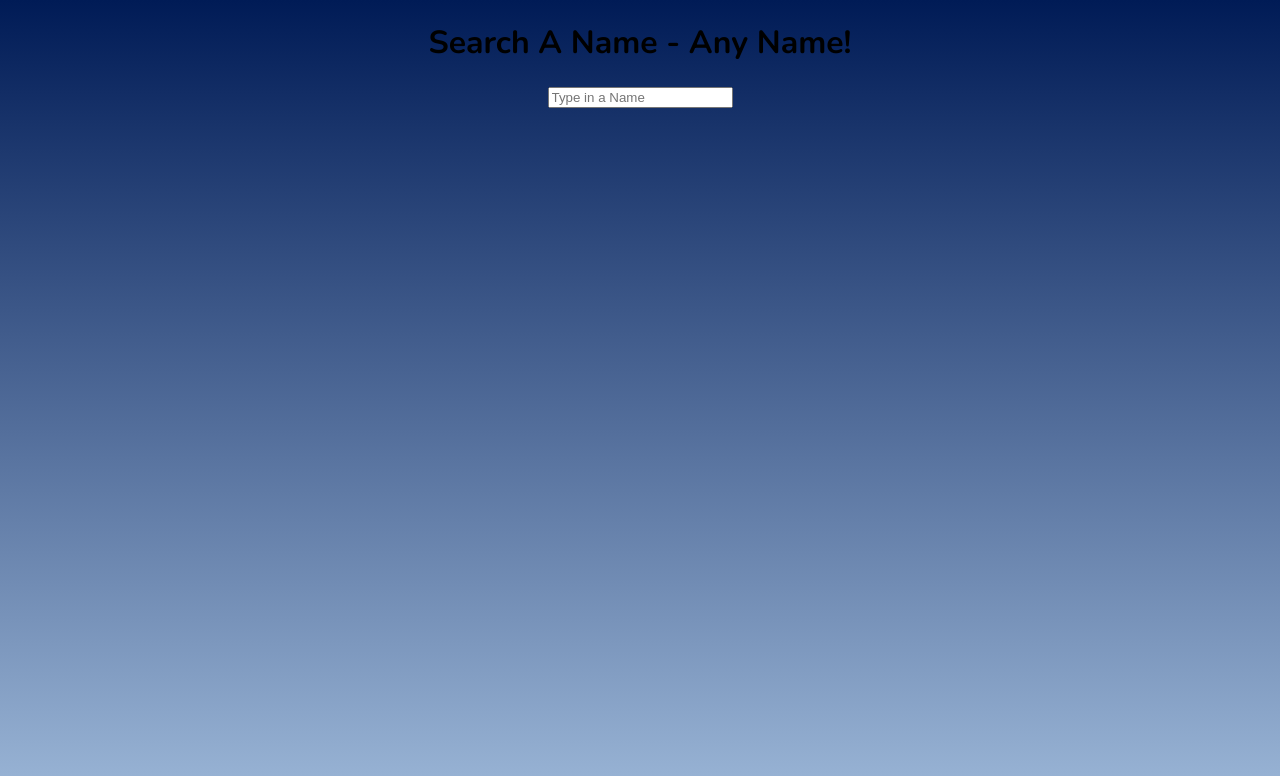
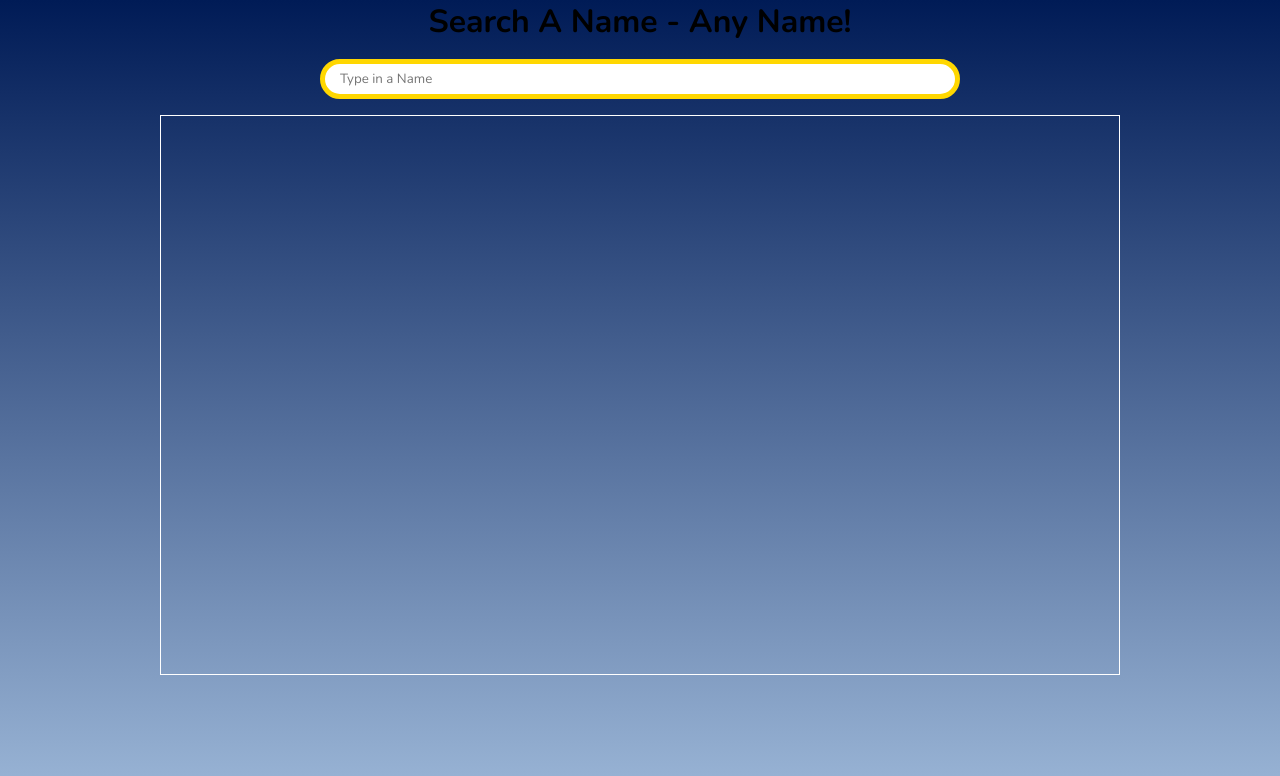
Before and after one commit to MomentaiBro/search-practice, a React (Create React App) app: page / in a window 1280 px wide. Shown: the top 776 px of the page. Built offline with nearby package versions, Linux system fonts and the light colour scheme.

Commit message:
added styling

```diff
--- a/src/App.css
+++ b/src/App.css
@@ -1,4 +1,10 @@
 @import url("https://fonts.googleapis.com/css2?family=Nunito:wght@400;700&display=swap");
+* {
+  padding: 0;
+  margin: 0;
+  box-sizing: border-box;
+}
+
 .App {
   width: 100vw;
   height: 100vh;
@@ -8,7 +14,3 @@
   font-family: "Nunito", sans-serif;
   background-image: linear-gradient(#001b56, #9bb6d7);
 }
-body {
-  padding: 0;
-  margin: 0;
-}
--- a/src/components/SearchBar.css
+++ b/src/components/SearchBar.css
@@ -0,0 +1,25 @@
+.search {
+    width: 75vw;
+    display: flex;
+    flex-direction: column;
+    align-items: center;
+}
+
+.search input {
+    width: 50vw;
+    margin-top: 2vh;
+    margin-bottom: 2vh;
+    border-radius: 20px;
+    border: 5px solid gold;
+    height: 5vh;
+    padding: 15px;
+    font-family: "Nunito", sans-serif;
+    color: #000;
+}
+
+.dataResult {
+    font-family: "Nunito", sans-serif;
+    border: 1px white solid;
+    width: 75vw;
+    height: 70vh;
+}
```
